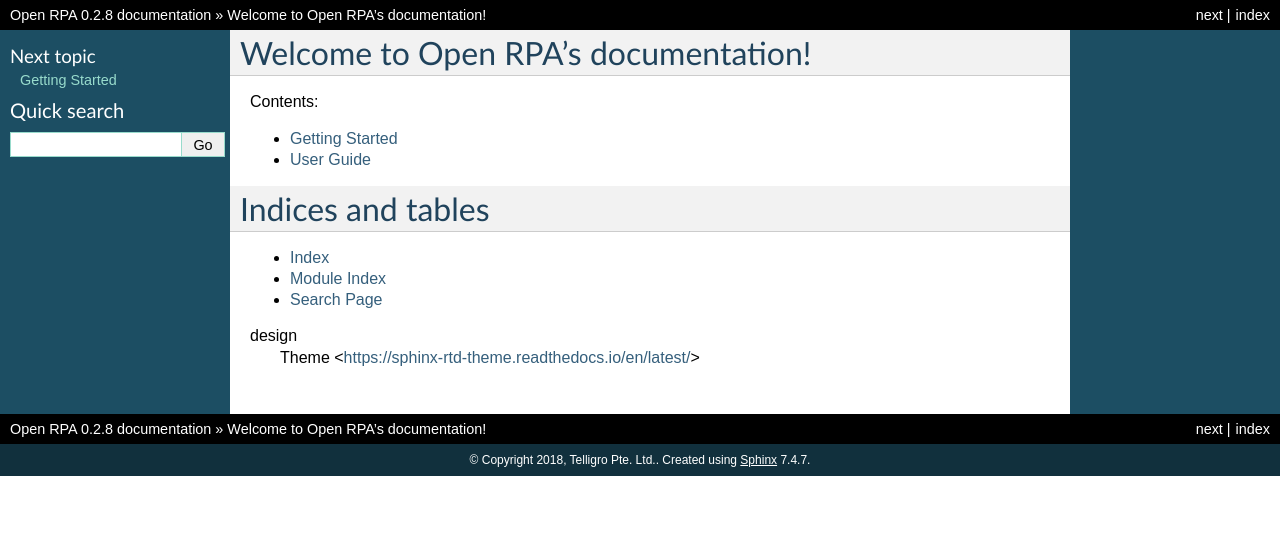
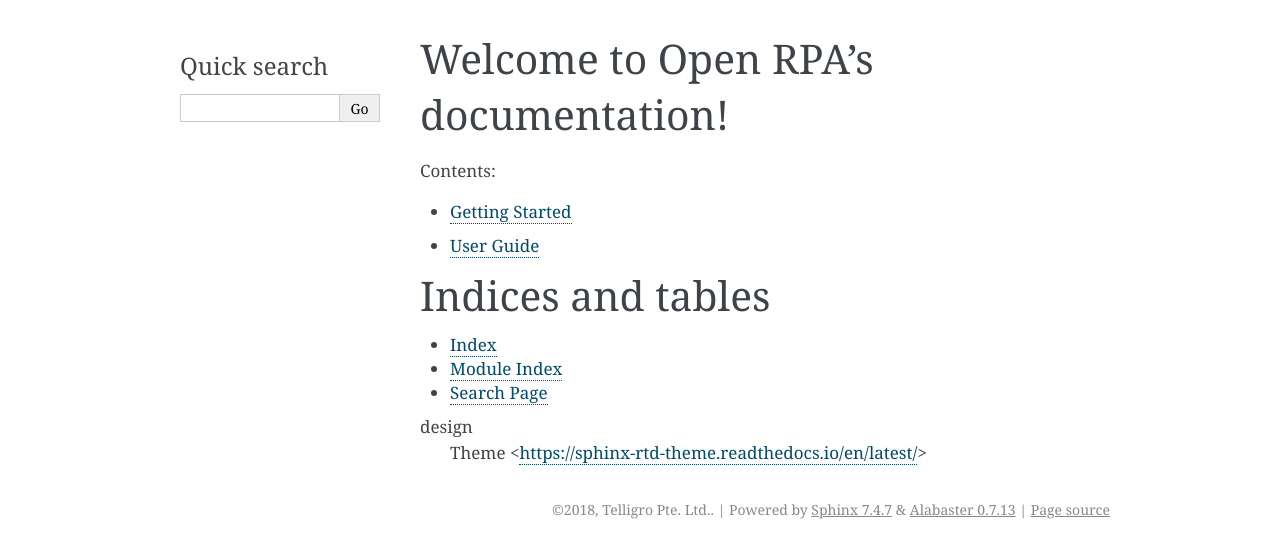
Before and after one commit to balaraman-kunduvara/docs, a Sphinx documentation site: the page built from source/index.rst, in a window 1280 px wide. Shown: the top 558 px of the page. Built offline with Sphinx 7.4.7, drawn with Linux system fonts in a browser that asks for light colours.

Commit message:
Changing back to alabaster

```diff
--- a/source/conf.py
+++ b/source/conf.py
@@ -84,16 +84,16 @@
 # The theme to use for HTML and HTML Help pages.  See the documentation for
 # a list of builtin themes.
 #
-html_theme = 'classic'
+html_theme = 'alabaster'
 
 # Theme options are theme-specific and customize the look and feel of a theme
 # further.  For a list of options available for each theme, see the
 # documentation.
 #
-html_theme_options = {
-    "rightsidebar": "false",
-    "relbarbgcolor": "black"
-}
+#html_theme_options = {
+#    "rightsidebar": "false",
+#    "relbarbgcolor": "black"
+#}
 
 
 # Add any paths that contain custom static files (such as style sheets) here,
```
